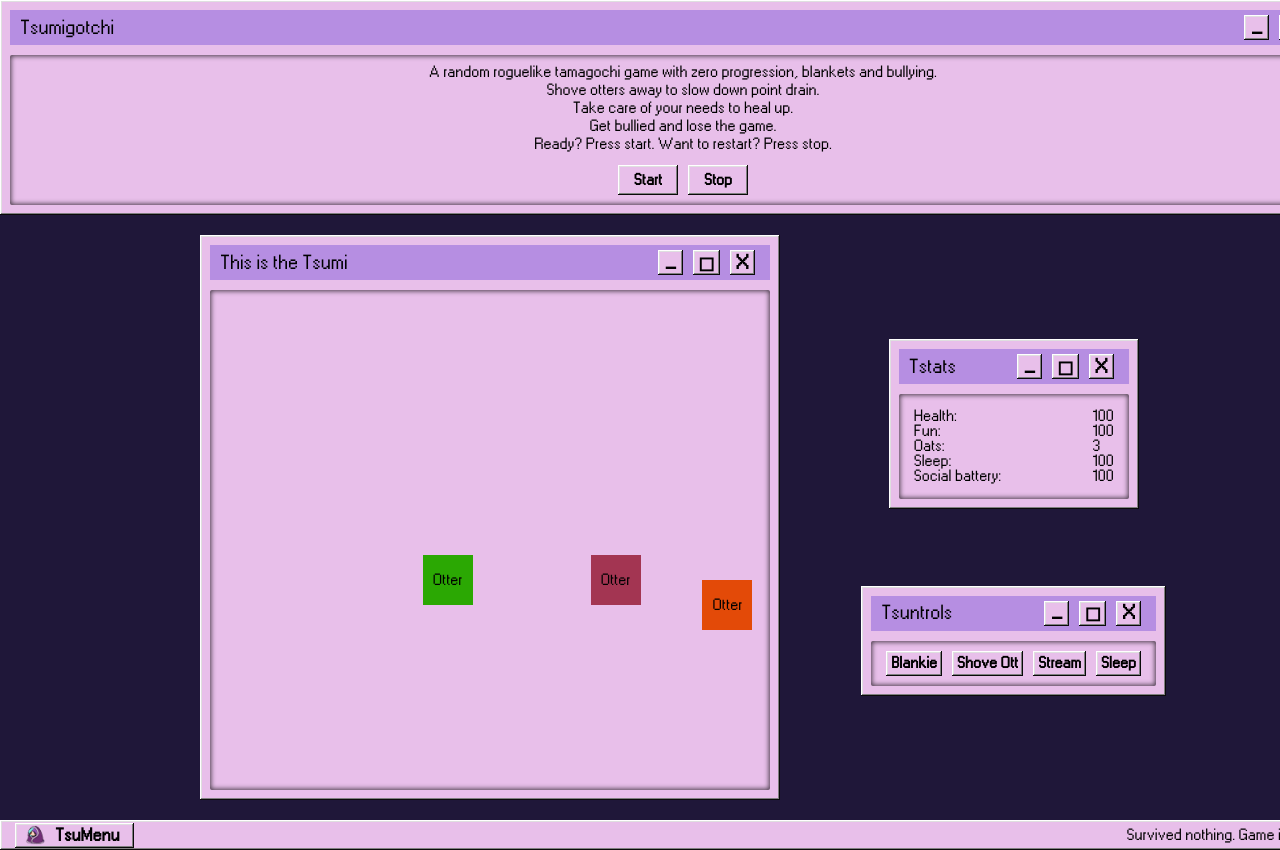
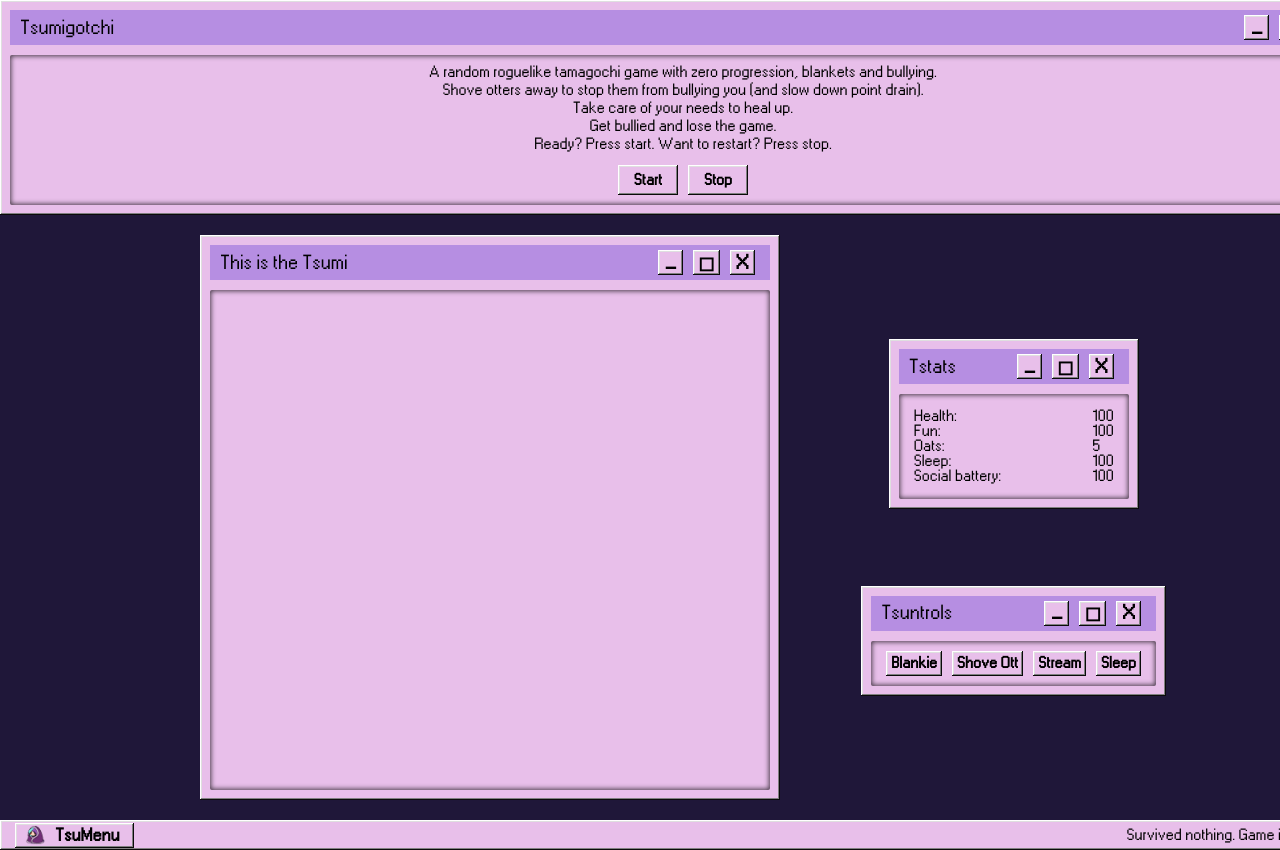
Before and after one commit to OtterBoops/tsumigotchi, a React (Create React App) app: page / in a window 1280 px wide. Shown: the top 850 px of the page. Built offline with nearby package versions, Linux system fonts and the light colour scheme.

Commit message:
Characters now appear only during game start

```diff
--- a/src/App.js
+++ b/src/App.js
@@ -12,7 +12,7 @@ class App extends Component {
     this.state = {
       egg: 0,
       timer: 0,
-      running: null,
+      running: false,
     }
   }
 
--- a/src/components/Header.js
+++ b/src/components/Header.js
@@ -15,7 +15,7 @@ class Header extends Component {
             A random roguelike tamagochi game with zero progression, blankets and bullying.
             </p>
             <p>
-              Shove otters away to slow down point drain.
+              Shove otters away to stop them from bullying you (and slow down point drain).
             </p>
             <p>
               Take care of your needs to heal up.
--- a/src/components/Main.js
+++ b/src/components/Main.js
@@ -1,6 +1,7 @@
 import { Component } from 'react'
 
 import Otter from './Otter'
+import Tsumi from './Tsumi'
 import WinCard from './WinComponents/WinCard'
 import WinButton from './WinComponents/WinButton'
 import '../styles/Main.scss'
@@ -14,7 +15,7 @@ class Main extends Component {
       fun: 100,
       energy: 100,
       battery: 100,
-      otts: 3,
+      otts: 5,
     }
   }
 
@@ -51,7 +52,7 @@ class Main extends Component {
         fun: 100,
         energy: 100,
         battery: 100,
-        otts: 3,
+        otts: 5,
       })
     }
   }
@@ -80,25 +81,15 @@ class Main extends Component {
     }
   }
 
-  // graphics = {
-  //   otts: () => {
-  //     let otts = []
-  //     for (let i = 0; i < this.state.otts; i++) {
-  //       console.log(randomBg())
-  //       otts.push (<Otter
-  //         style={{backgroundColor: randomBg()}}
-  //       />)
-  //     }
-  //     return otts
-  //   }
-  // }
-
   render () {
     return (
       <main>
         <WinCard header="This is the Tsumi" className="GameArea">
+          <div className="Hack">
+            <Tsumi className={`Tsumi ${this.props.running ? "" : "Behind"}`}/>
+          </div>
           {Array(this.state.otts).fill(
-            <Otter/>
+            <Otter className={`Otter ${this.props.running ? "" : "Behind"}`}/>
           )}
 
         </WinCard>
--- a/src/components/Otter.js
+++ b/src/components/Otter.js
@@ -3,9 +3,9 @@ import { random100, randomBg } from '../logic/Helpers'
 import '../styles/Characters.scss'
 
 
-function Otter() {
+function Otter(props) {
     return(
-      <div className="Otter" style={{
+      <div className={props.className} style={{
           backgroundColor: randomBg(),
           top: random100(),
           left: random100()
--- a/src/components/Tsumi.js
+++ b/src/components/Tsumi.js
@@ -0,0 +1,11 @@
+import '../styles/Characters.scss'
+
+function Tsumi(props) {
+    return(
+      <div className={props.className}>
+          Tsumi
+      </div>
+    )
+  }
+
+export default Tsumi
--- a/src/styles/Characters.scss
+++ b/src/styles/Characters.scss
@@ -23,3 +23,26 @@
   align-items: center;
   justify-content: center;
 }
+
+.Tsumi {
+  height: 150px;
+  width: 150px;
+  background-color: violet;
+
+  display: flex;
+  align-items: center;
+  justify-content: center;
+}
+
+.Hack {
+  display: flex;
+  justify-content: center;
+  align-items: center;
+  margin: auto;
+  width: 90%;
+}
+
+
+.Behind {
+  z-index: -9999;
+}
--- a/src/styles/Main.scss
+++ b/src/styles/Main.scss
@@ -1,3 +1,5 @@
+@import '../resources/Resources.scss';
+
 main {
   display: flex;
   align-items: center;
@@ -15,5 +17,5 @@ aside {
   justify-content: space-evenly;
   align-items: center;
 
-  height: 90%
+  height: 90%;
 }
```
